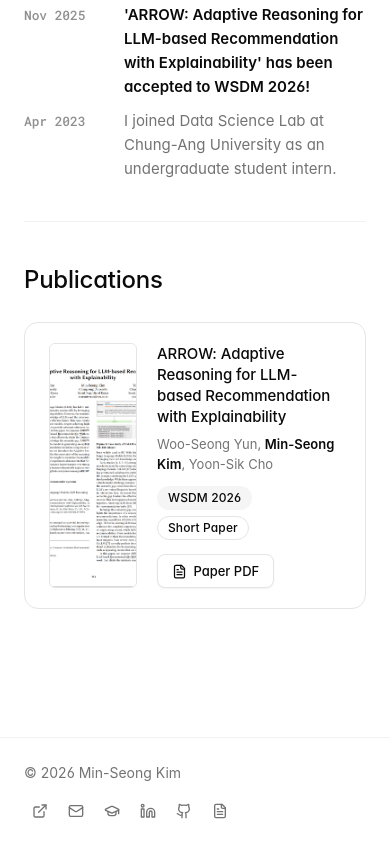
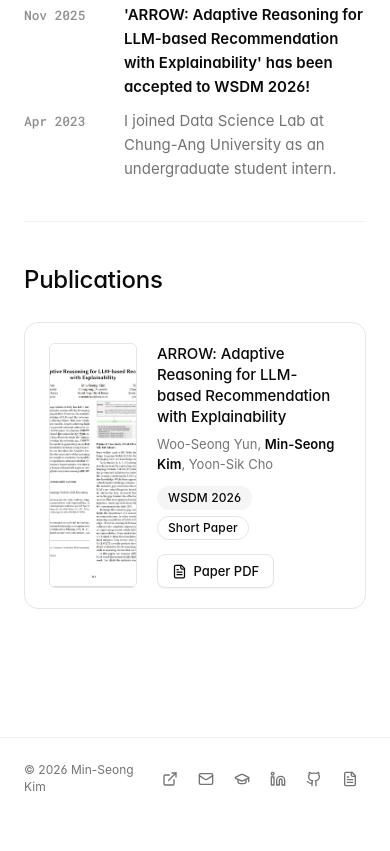
Before and after one commit to gimme-some/gimme-some.github.io, a plain HTML site: page index.html in a window 390 px wide. Shown: the part 1012-1863 px from the top of the page. After the commit the page ends 1832 px from the top, so only its background shows below. Drawn offline with Linux system fonts and the light colour scheme; a web font is replaced by a local one.

Commit message:
Update styles.css

```diff
--- a/styles.css
+++ b/styles.css
@@ -413,13 +413,21 @@ html.dark .pub-action:hover {
   gap: 1rem;
   font-size: 0.875rem; color: var(--muted-foreground);
 }
+/* Text shrinks before icons, and on narrow viewports the font itself eases
+   down a touch via clamp(). If the name is still too long to fit on one
+   line, it wraps naturally — no truncation, no ellipsis. */
 #footer-text {
-  white-space: nowrap;       /* keep "© 2026 <name>" on one line */
-  overflow: hidden;
-  text-overflow: ellipsis;   /* graceful truncation for very long names */
-  min-width: 0;              /* allow shrinking inside the flex row */
+  flex: 1 1 auto;
+  min-width: 0;
+  font-size: clamp(0.75rem, 2.6vw, 0.875rem);
+  line-height: 1.4;
+  word-break: keep-all;       /* avoid splitting Korean syllables / short words */
+  overflow-wrap: anywhere;    /* but allow breaks anywhere if truly necessary */
 }
-.footer-icons { display: flex; gap: 0.25rem; }
+.footer-icons {
+  display: flex; gap: 0.25rem;
+  flex-shrink: 0;             /* icons never shrink */
+}
 .footer-icons a {
   display: inline-flex; width: 2rem; height: 2rem;
   align-items: center; justify-content: center;
@@ -428,16 +436,6 @@ html.dark .pub-action:hover {
 }
 .footer-icons a:hover { background: var(--muted); color: var(--foreground); }
 .footer-icons svg { width: 1rem; height: 1rem; }
-
-/* On very narrow screens, stack vertically so even long names stay readable. */
-@media (max-width: 420px) {
-  .footer-inner {
-    flex-direction: column;
-    align-items: flex-start;
-    gap: 0.75rem;
-  }
-  #footer-text { white-space: normal; }
-}
 
 @keyframes fade-in {
   from { opacity: 0; transform: translateY(4px); }
```
